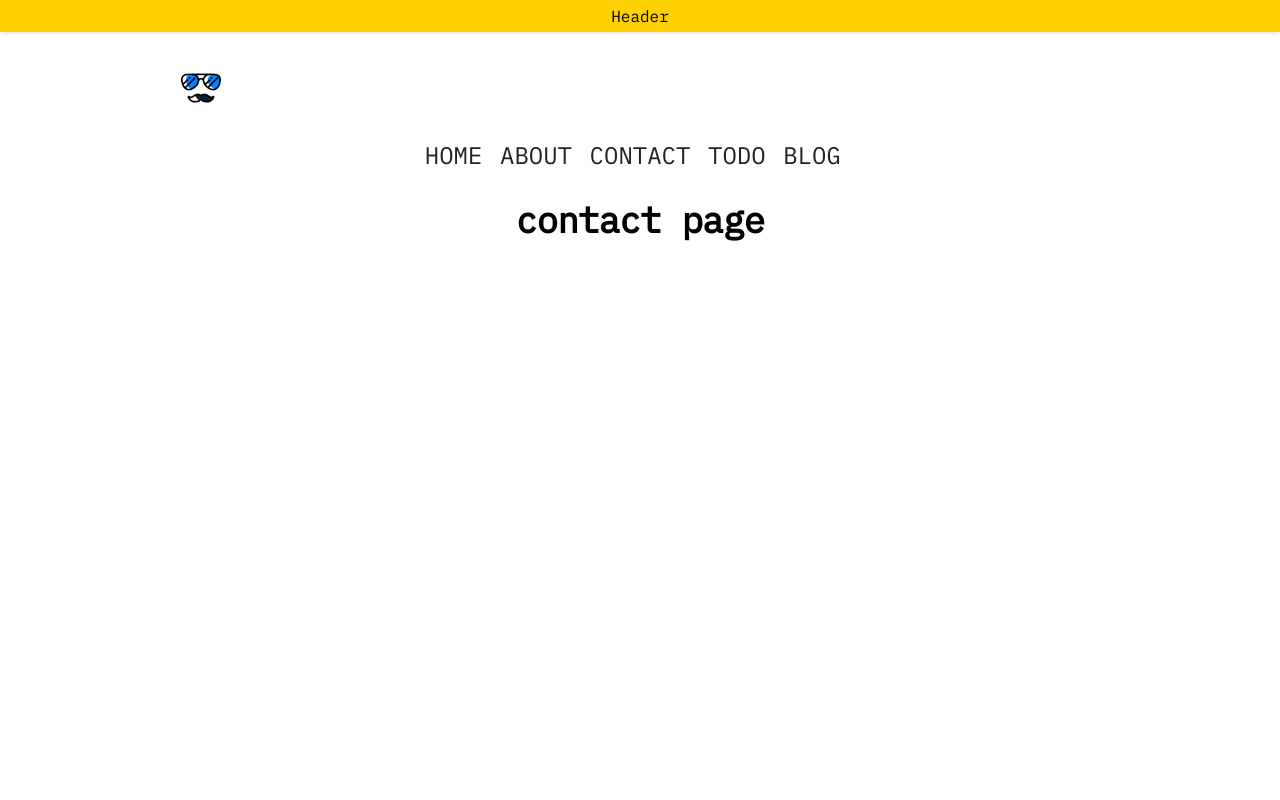
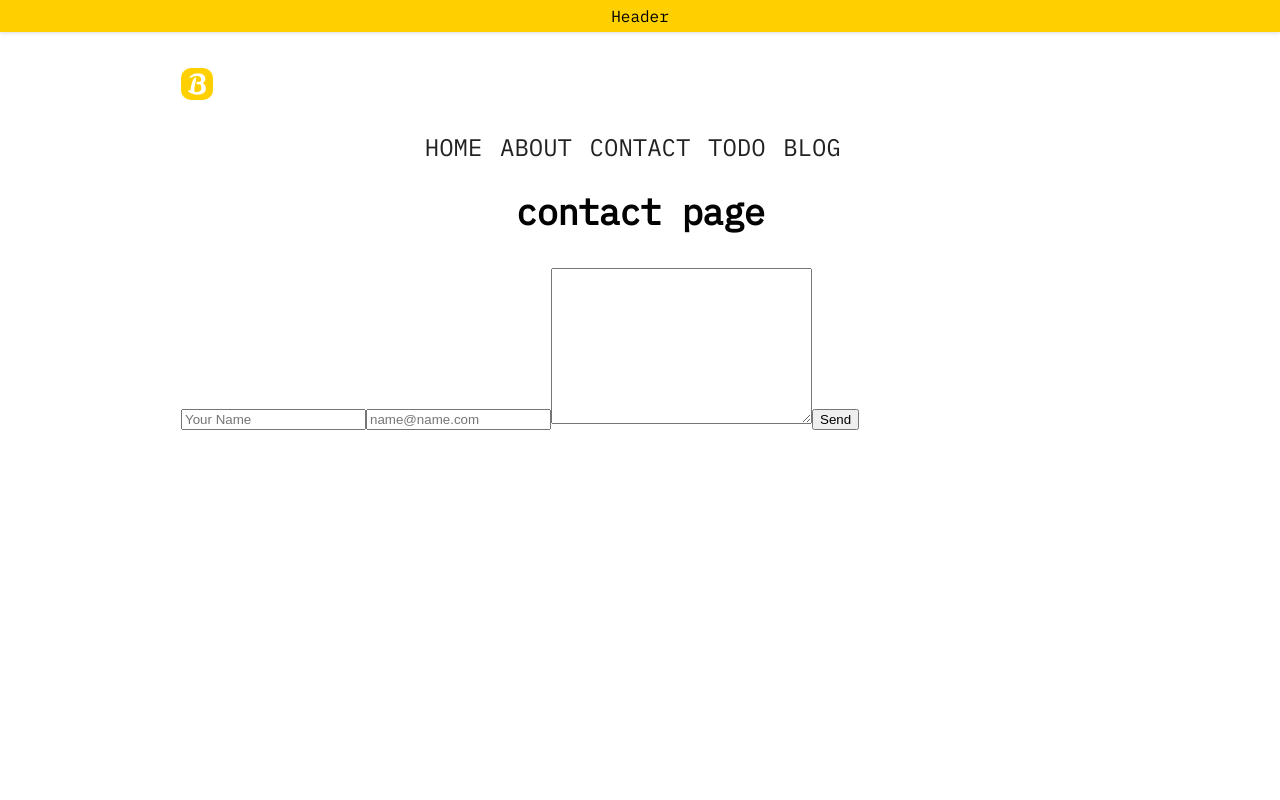
Before and after one commit to seibas/Gatsby-portfolio-01, a Gatsby site: page /contact in a window 1280 px wide. Shown: the top 800 px of the page. Built offline with nearby package versions, Linux system fonts and the light colour scheme; Gatsby itself is replaced by a stand-in of ours.

Commit message:
add contact form

```diff
--- a/src/components/Layout.js
+++ b/src/components/Layout.js
@@ -12,6 +12,7 @@ const LogoImage = styled.img`
   max-width: 40px;
   margin-top: 20px;
   border-radius: 10px;
+
 `
 const MenuIcon = styled.button`
   outline: 0;
@@ -152,9 +153,9 @@ export default function Layout({ children }) {
           <nav style={{ marginBottom: `1.5rem` }}>
             <Link
               to="/"
-              style={{ textShadow: `none`, backgroundImage: `none` }}
+              style={{ textShadow: `none`, backgroundImage: `none`, color:"black", fontWeight:"bold" }}
             >
-              <LogoImage src={"moustache.png"} alt="logo" />
+              <LogoImage src={"beba32x32.png"} alt="logo" />
             </Link>
             <ul
               className={navStyles.navContainer}
--- a/src/components/layout.module.css
+++ b/src/components/layout.module.css
@@ -56,3 +56,7 @@ font-size: x-large;
 h1 {
   padding: 2rem;
 }
+.logo {
+  font-weight: bold;
+  color: black;
+}
--- a/src/pages/contact.js
+++ b/src/pages/contact.js
@@ -5,6 +5,18 @@ function contact() {
     return (
         <Layout>
             <h1>contact page</h1>
+            <form name="contact"
+            method="post"
+            data-netlify="true"
+            data-netlify-honeypot="bot-field"
+            >
+                <input name="name" placeholder="Your Name" type="text" />
+                <input name="email" placeholder="name@name.com" type="email" />
+                <textarea name="message" id="" cols="30" rows="10"></textarea>
+                <button>Send</button>
+                </form>
+
+
         </Layout>
     )
 }
--- a/src/pages/index.js
+++ b/src/pages/index.js
@@ -41,7 +41,7 @@ export const query = graphql`
         title
       }
     }
-    file(relativePath: { eq: "images/nature.jpg" }) {
+    file(relativePath: { eq: "images/Leo.jpg" }) {
       childImageSharp {
         fluid {
           ...GatsbyImageSharpFluid
```
Also changed, not shown: static/beba32x32.png (added), 1 other file.
